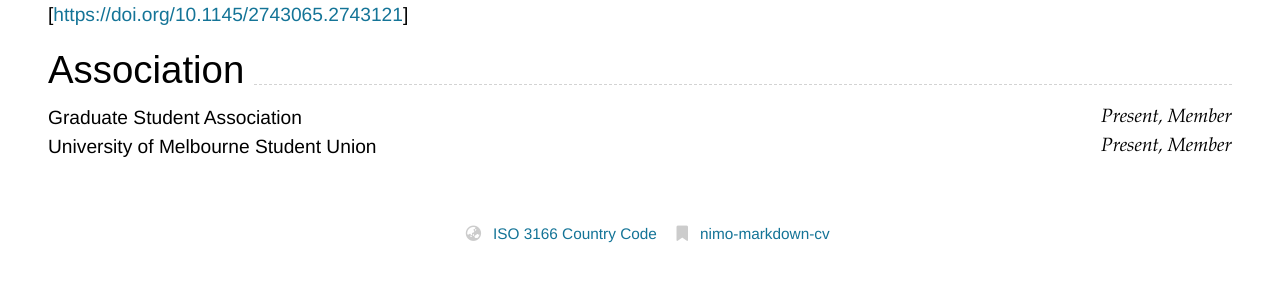
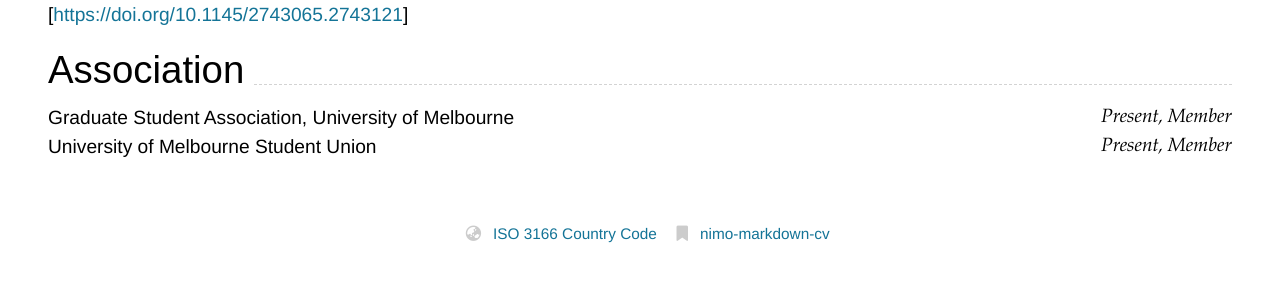
Before and after one commit to thedhanawada/me, a Jekyll site: the page built from index.md, in a window 1280 px wide. Shown: the part 2077-2370 px from the top of the page. Built offline with Jekyll 4.4.1, drawn with Linux system fonts in a browser that asks for light colours; nearby versions of some CDN libraries.

Commit message:
Update index.md

```diff
--- a/index.md
+++ b/index.md
@@ -122,7 +122,7 @@ _ICARCSET '15: Proceedings of the 2015 International Conference on Advanced Rese
 
 ## Association
 
-Graduate Student Association `Present, Member` <br>
+Graduate Student Association, University of Melbourne `Present, Member` <br>
 University of Melbourne Student Union `Present, Member` <br>
 <br><br>
 {% include cv-contact-footer.html %}
```
